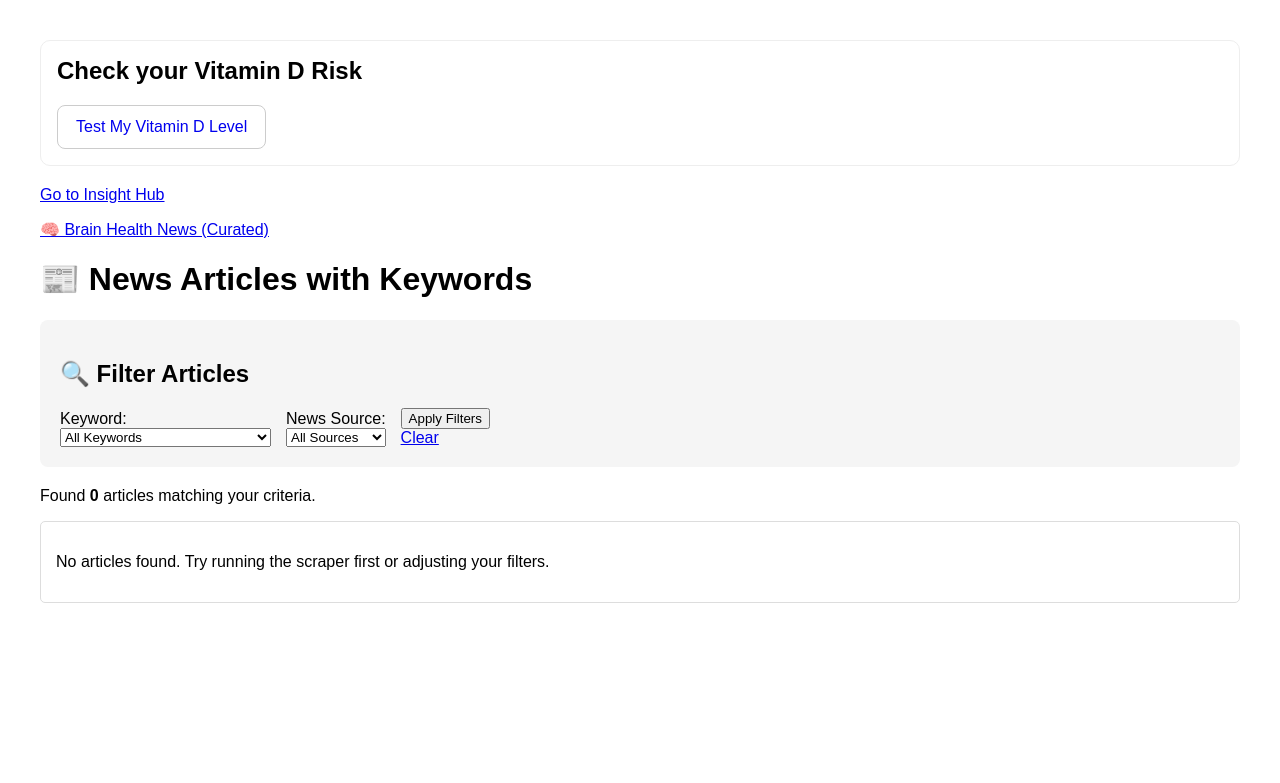
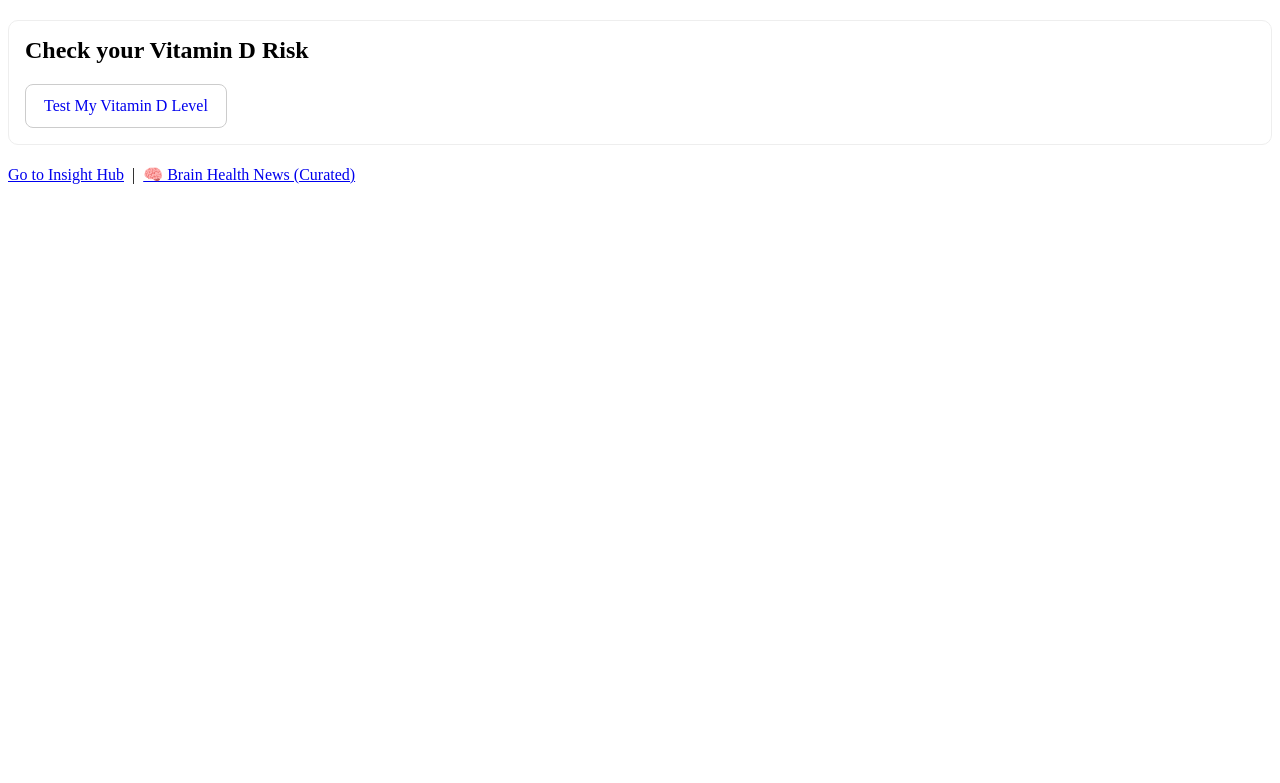
Before and after one commit to para0007-dev/cognivue, a Django app: page / in a window 1280 px wide. Shown: the top 783 px of the page. Run offline with Django 5.2, Linux system fonts and the light colour scheme; data that the repository does not hold is empty.

Commit message:
final version

```diff
--- a/cognivue/news_scraper/templates/news_scraper/article_list.html
+++ b/cognivue/news_scraper/templates/news_scraper/article_list.html
@@ -1,91 +1,25 @@
-<!DOCTYPE html>
-<html>
+<!-- Top hero -->
 <div style="margin:20px 0; padding:16px; border:1px solid #eee; border-radius:10px;">
   <h2 style="margin-top:0;">Check your Vitamin D Risk</h2>
 
+  <!-- Always allow starting a new test -->
+  <a href="{% url 'insights:questionnaire_start' %}"
+     style="display:inline-block; padding:12px 18px; border-radius:8px; text-decoration:none; border:1px solid #ccc; margin-right:8px;">
+    Test My Vitamin D Level
+  </a>
+
+  <!-- Only show if we have a stored result -->
   {% if vd_result %}
     <a href="{% url 'insights:questionnaire_result' %}"
        style="display:inline-block; padding:12px 18px; border-radius:8px; text-decoration:none; border:1px solid #ccc;">
       View My Vitamin D Level
     </a>
-    <span style="margin-left:8px;">(Current result: {{ vd_result }})</span>
-  {% else %}
-    <a href="{% url 'insights:questionnaire_start' %}"
-       style="display:inline-block; padding:12px 18px; border-radius:8px; text-decoration:none; border:1px solid #ccc;">
-      Test My Vitamin D Level
-    </a>
   {% endif %}
 </div>
-<p><a href="/insights/">Go to Insight Hub</a></p>
-<p><a href="{% url 'brain_health_news' %}">🧠 Brain Health News (Curated)</a></p>
-<head>
-    <title>News Articles - Keyword Scraper</title>
-    <style>
-        body { font-family: Arial, sans-serif; max-width: 1200px; margin: 0 auto; padding: 20px; }
-        .filters { background: #f5f5f5; padding: 20px; border-radius: 8px; margin-bottom: 20px; }
-        .filters form { display: flex; gap: 15px; flex-wrap: wrap; align-items: end; }
-        .filter-group { display: flex; flex-direction: column; }
-        .article { border: 1px solid #ddd; padding: 15px; margin: 10px 0; border-radius: 5px; }
-        .article h3 { margin-top: 0; }
-        .meta { color: #666; font-size: 0.9em; }
-        .keywords { background: #e8f5e8; padding: 5px; border-radius: 3px; display: inline-block; }
-    </style>
-</head>
-<body>
-    <h1>📰 News Articles with Keywords</h1>
 
-    <div class="filters">
-        <h2>🔍 Filter Articles</h2>
-        <form method="get">
-            <div class="filter-group">
-                <label for="keyword">Keyword:</label>
-                <select name="keyword" id="keyword">
-                    <option value="">All Keywords</option>
-                    {% for keyword in keywords %}
-                        <option value="{{ keyword }}" {% if keyword == selected_keyword %}selected{% endif %}>
-                            {{ keyword }}
-                        </option>
-                    {% endfor %}
-                </select>
-            </div>
+<p><a href="/insights/">Go to Insight Hub</a>
+  <!-- optional curated news link; delete if you want it fully hidden -->
+  &nbsp;|&nbsp; <a href="{% url 'brain_health_news' %}">🧠 Brain Health News (Curated)</a>
+</p>
 
-            <div class="filter-group">
-                <label for="source">News Source:</label>
-                <select name="source" id="source">
-                    <option value="">All Sources</option>
-                    {% for source in sources %}
-                        <option value="{{ source }}" {% if source == selected_source %}selected{% endif %}>
-                            {{ source }}
-                        </option>
-                    {% endfor %}
-                </select>
-            </div>
-
-            <div class="filter-group">
-                <button type="submit">Apply Filters</button>
-                <a href="?">Clear</a>
-            </div>
-        </form>
-    </div>
-
-    <p>Found <strong>{{ articles|length }}</strong> articles matching your criteria.</p>
-
-    {% for article in articles %}
-        <div class="article">
-            <h3><a href="{{ article.url }}" target="_blank">{{ article.title }}</a></h3>
-            <div class="meta">
-                <strong>Source:</strong> {{ article.source_domain }} •
-                <strong>Collected:</strong> {{ article.date_collected|date:"M d, Y" }}
-            </div>
-            <p>{{ article.content|truncatewords:50 }}</p>
-            <div class="keywords">
-                <strong>Keywords found:</strong> {{ article.keywords_found }}
-            </div>
-        </div>
-    {% empty %}
-        <div class="article">
-            <p>No articles found. Try running the scraper first or adjusting your filters.</p>
-        </div>
-    {% endfor %}
-</body>
-</html>
+<!-- REMOVE the old keyword filter + scraped list block below -->
```
